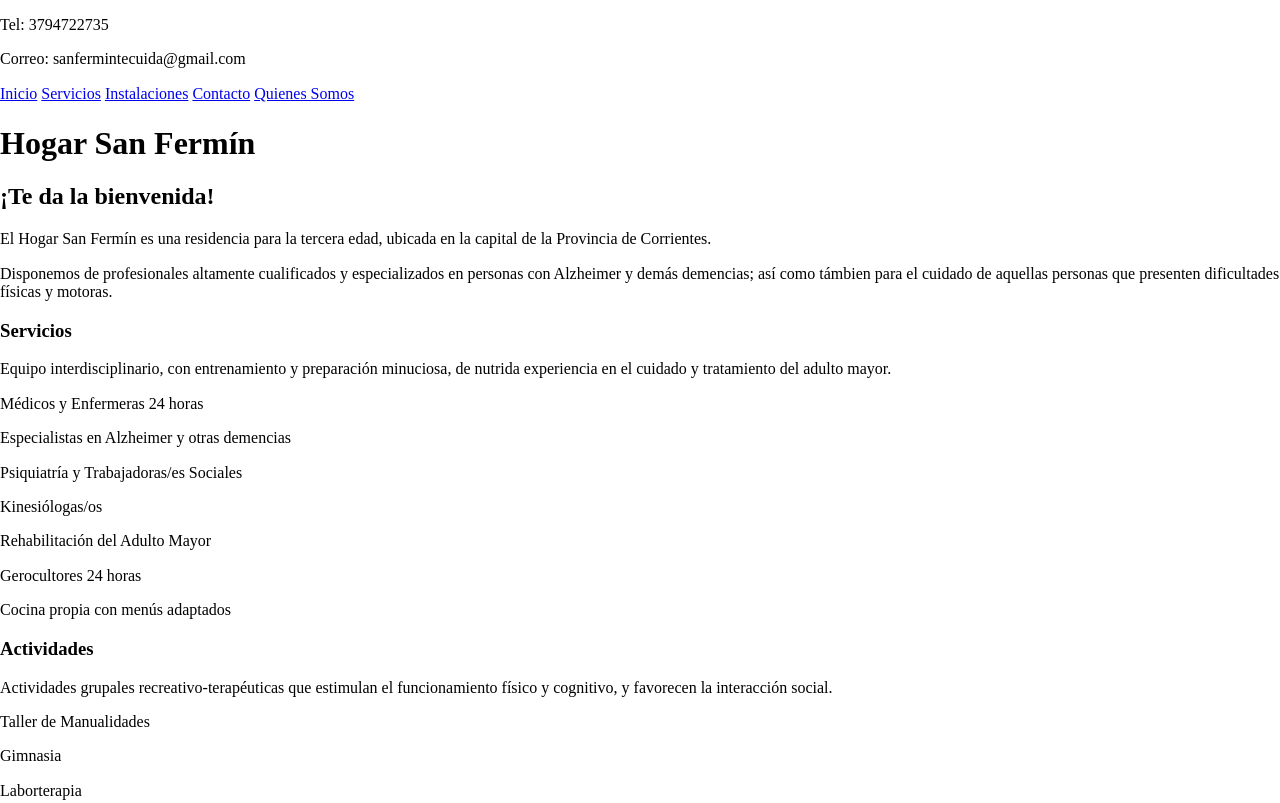
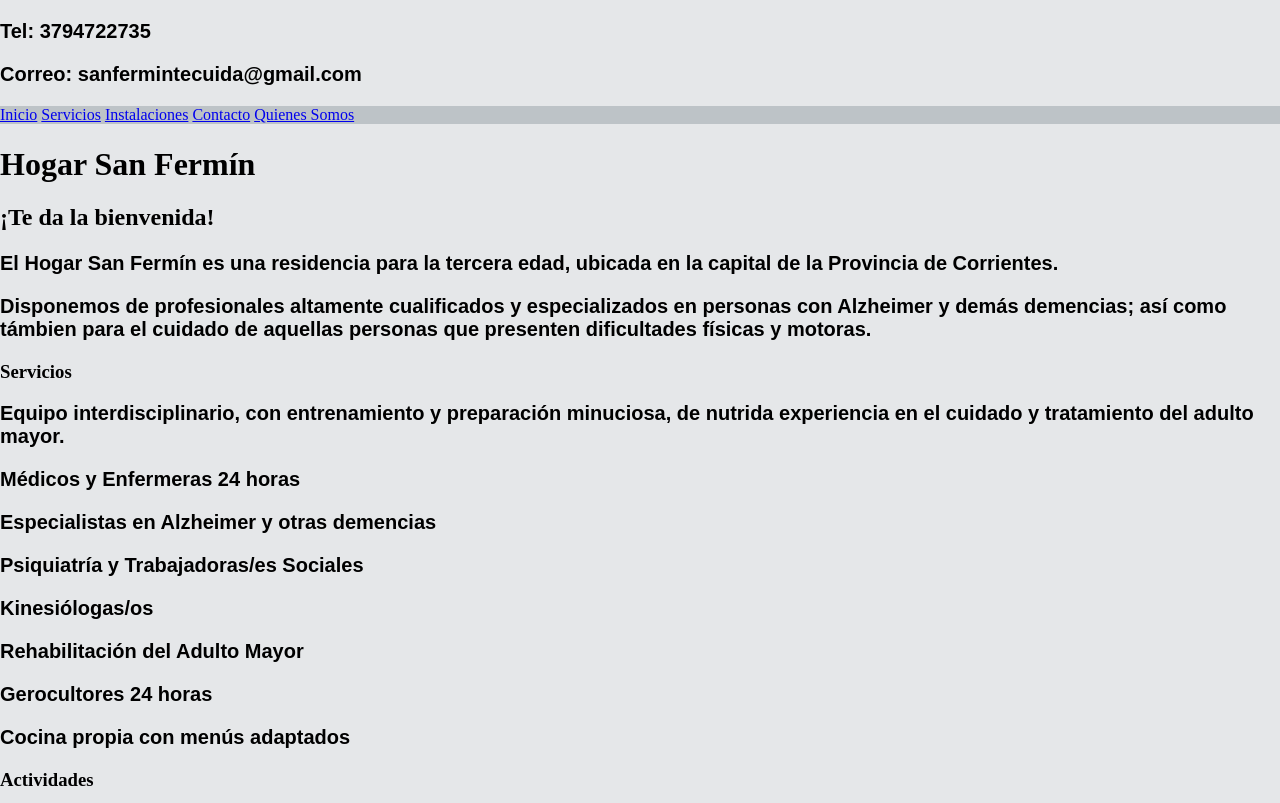
Before and after one commit to ExequielHordt/Hogar-San-Fermin-WebSite, a plain HTML site: page index.html in a window 1280 px wide. Shown: the top 803 px of the page. Drawn offline with Linux system fonts and the light colour scheme.

```diff
--- a/Css/style.css
+++ b/Css/style.css
@@ -1,9 +1,14 @@
 /* pseudo selectors. They are elements that do not exist in HTML. ROOT stores CSS variables called custom properties.*/
 :root{
-
+--primary: #EA0000;
+--secondary: #E5E7E9;
+--white: #FFFFFF;
+--black: #000000;
+--dark-grey: #BDC3C7;
+--primary-font:'Montserrat', sans-serif;
+--secondary-font:'Krub', sans-serif;
 }
 
-/* Global */
 /* apply a natural box layout model to all elements, but allowing components to change */
 html {
     box-sizing: border-box;
@@ -13,6 +18,24 @@ html {
     box-sizing: inherit;
   }
 
+  /* Global */
+.header section, nav{
+  background-color: var(--dark-grey);
+}
+
 body{
+    background-color: var(--secondary);
     font-size: 16px;
 }
+
+p, h4{
+  font-family: var(--secondary-font);
+  font-size: 2rem;
+  font-weight: bold;
+}
+
+
+/* Footer */
+.footer{
+  background-color: var(--dark-grey);
+}
```
